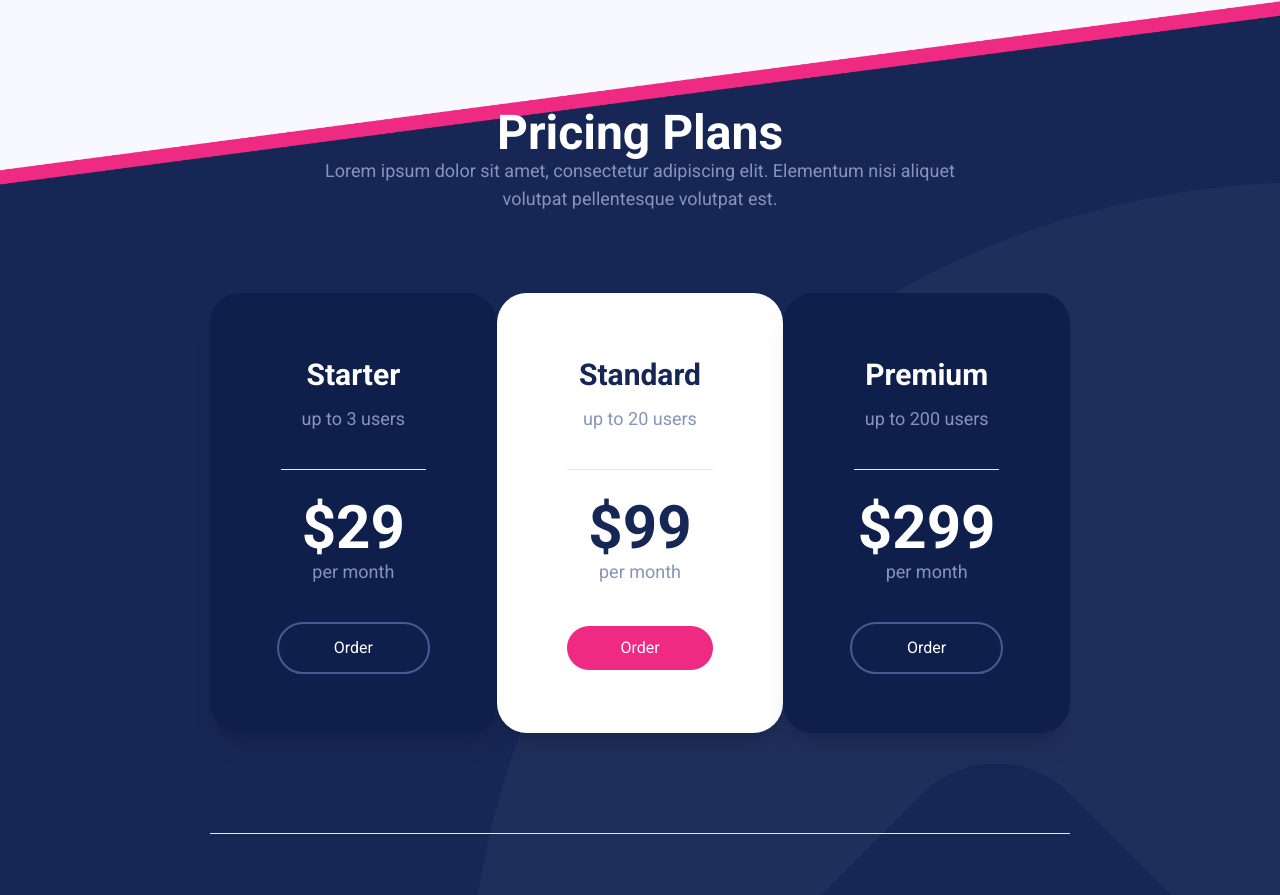
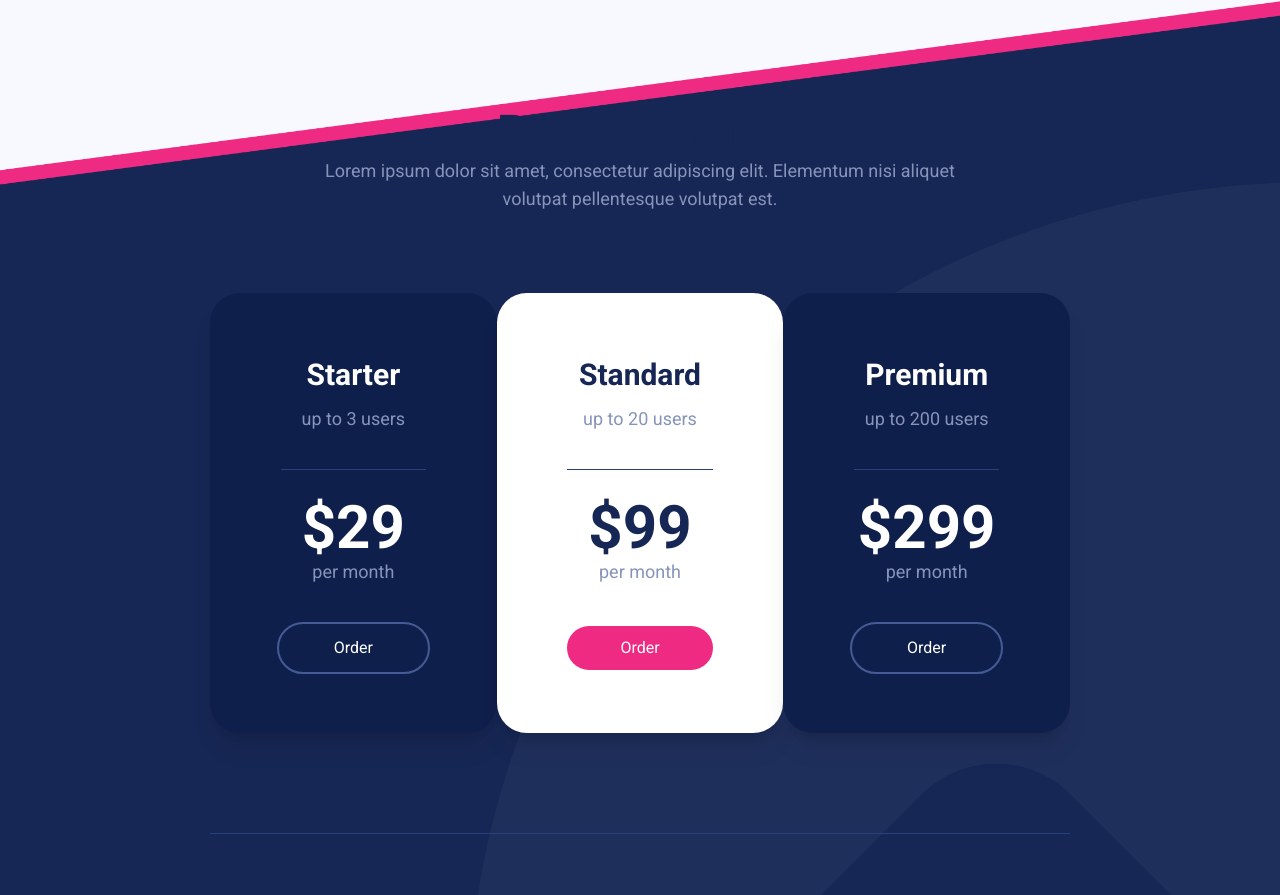
Before and after one commit to Rifa9oct/weather-analytics, a plain HTML site: page index.html in a window 1280 px wide. Shown: the part 3111-4006 px from the top of the page. Drawn offline with nearby package versions, Linux system fonts and the light colour scheme.

Commit message:
change hr color

```diff
--- a/index.html
+++ b/index.html
@@ -170,7 +170,7 @@
     </section>
     </main>
     <footer class="pt-0 lg:pt-28">
-        <h1 class="text-start lg:text-center text-white pt-[255px] text-2xl lg:text-5xl font-bold text-[#172755] p-5 lg:p-0">Pricing Plans</h1>
+        <h1 class="text-start lg:text-center pt-[255px] text-2xl lg:text-5xl font-bold text-[#172755] p-5 lg:p-0">Pricing Plans</h1>
         <p class="text-start lg:text-center py-6 text-lg text-[#8794BA] mb-20 p-5 lg:p-0 ">Lorem ipsum dolor sit amet, consectetur adipiscing elit. Elementum nisi aliquet<br>volutpat pellentesque volutpat est. </p>
     <!-- Card style -->
     <div class="hidden lg:flex justify-between items-center lg:pb-[100px] lg:px-[210px]">
@@ -179,7 +179,7 @@
             <div class=" text-center">
                 <h2 class="text-3xl mb-3 text-white font-bold">Starter</h2>
                 <p class="text-lg text-[#8794BA] mb-9 ">up to 3 users</p>
-                <hr class="mb-7 ">
+                <hr class="border-[#2A407C] mb-7 ">
                 <h2 class="text-6xl text-white font-bold">$29</h2>
                 <p class="text-lg text-[#8794BA] mb-10 ">per month</p>
                 <button class="outline-none outline-[#465B95] rounded-[68px] px-[53px] py-[10px] text-white">Order</button>
@@ -190,7 +190,7 @@
             <div class=" text-center">
                 <h2 class="text-3xl mb-3 text-[#172755] font-bold">Standard</h2>
                 <p class="text-lg text-[#8794BA] mb-9 ">up to 20 users</p>
-                <hr class="mb-7 ">
+                <hr class="border-[#2A407C] mb-7 ">
                 <h2 class="text-6xl text-[#172755] font-bold">$99</h2>
                 <p class="text-lg text-[#8794BA] mb-10 ">per month</p>
                 <button class="outline-none bg-[#EF2A82] text-white rounded-[68px] px-[53px] py-[10px]">Order</button>
@@ -201,7 +201,7 @@
             <div class=" text-center">
                 <h2 class="text-3xl mb-3 text-white font-bold">Premium</h2>
                 <p class="text-lg text-[#8794BA] mb-9 ">up to 200 users</p>
-                <hr class="mb-7 ">
+                <hr class="border-[#2A407C] mb-7 ">
                 <h2 class="text-6xl text-white font-bold">$299</h2>
                 <p class="text-lg text-[#8794BA] mb-10 ">per month</p>
                 <button class="outline-none outline-[#465B95] text-white rounded-[68px] px-[53px] py-[10px]">Order</button>
@@ -221,7 +221,7 @@
         </div>
       </div>
     <!-- footer text -->
-    <hr class="mb-[64px] mx-[210px]">
+    <hr class="border-[#2A407C] mb-[64px] mx-[210px]">
     <div class="flex justify-between items-center pb-[100px] lg:px-[210px]">
         <img class="w-[138px] h-[30px] pl-5 lg:pl-0" src="icons/logo-2.png" alt="">
         <ul class="hidden lg:flex items-center gap-9">
```
